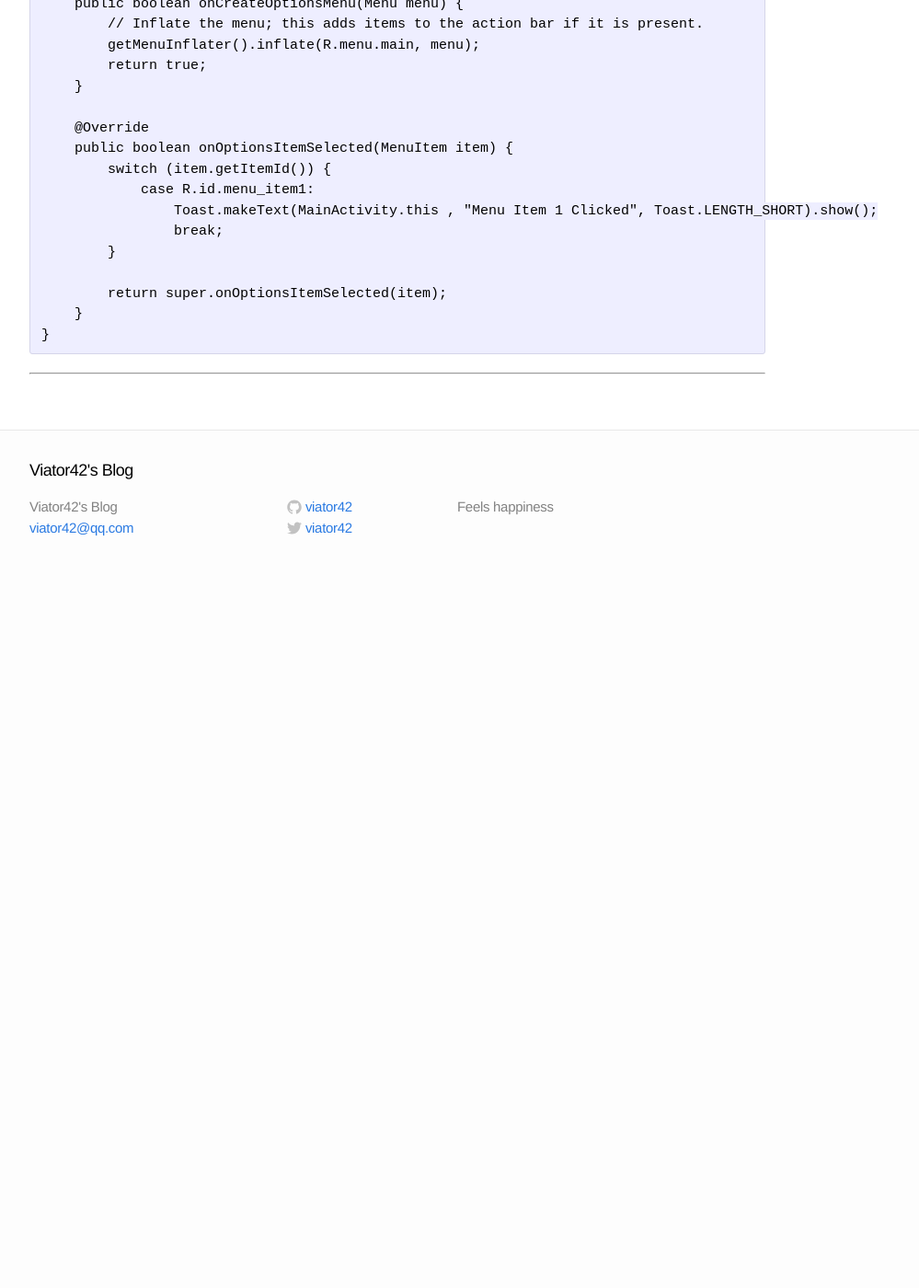
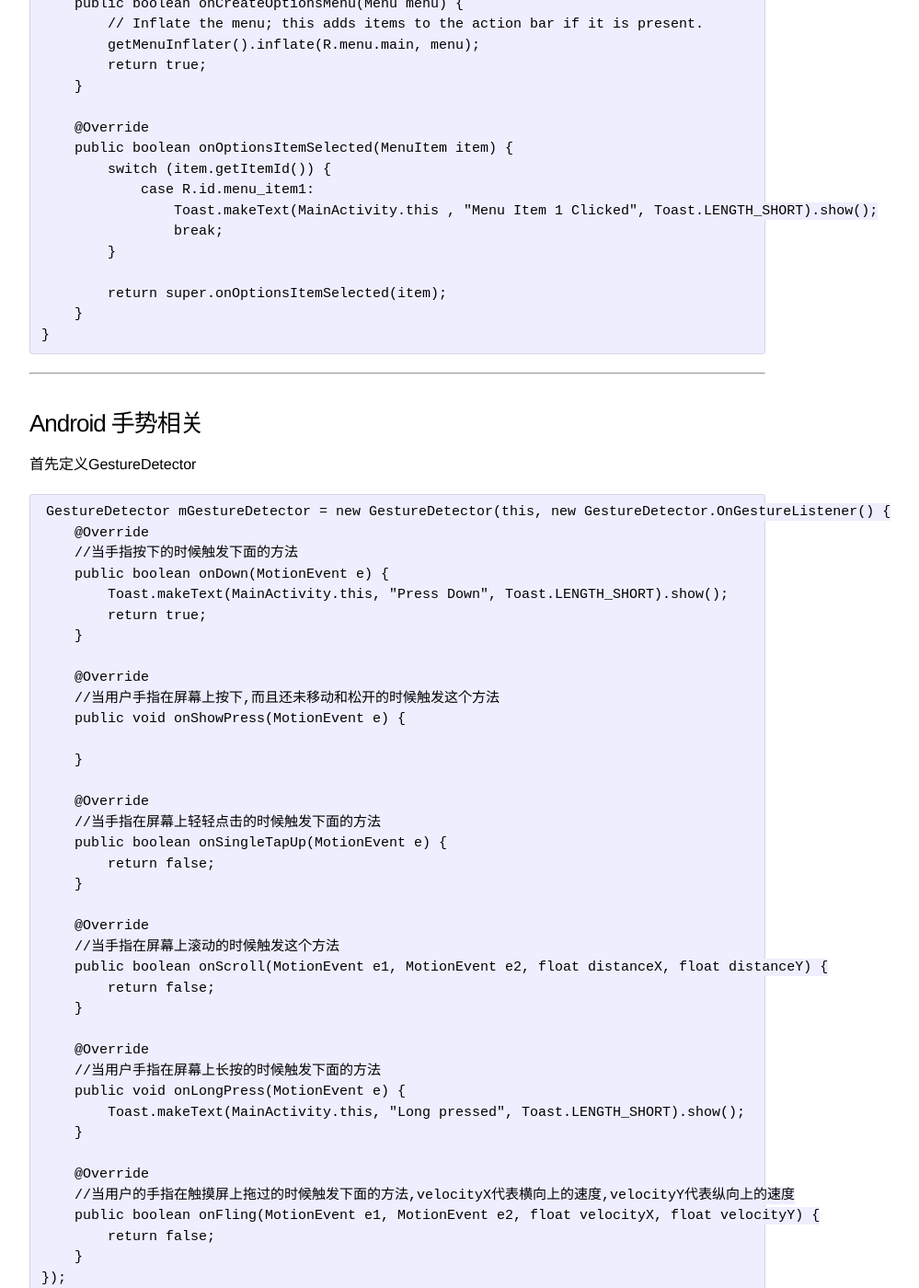
Before and after one commit to viator42/viator42.github.io, a Jekyll site: the page built from _posts/2014-4-4-android-note.markdown, in a window 1280 px wide and 1400 px high, scrolled down 25564 px. Shown: the whole window at 92% size, without its empty margins (208-1207 px from the left). Built offline with Jekyll 4.4.1, drawn with Linux system fonts in a browser that asks for light colours; before the commit the page ends 26194 px from its top, so only the background shows below that; some of the changed text lies outside the part shown.

Commit message:
update post

```diff
--- a/_posts/2014-4-4-android-note.markdown
+++ b/_posts/2014-4-4-android-note.markdown
@@ -1072,3 +1072,57 @@ Toolbar中可以添加自定义控件
     }
 
 --------
+
+### Android 手势相关
+
+首先定义GestureDetector
+
+    GestureDetector mGestureDetector = new GestureDetector(this, new GestureDetector.OnGestureListener() {
+        @Override
+        //当手指按下的时候触发下面的方法
+        public boolean onDown(MotionEvent e) {
+            Toast.makeText(MainActivity.this, "Press Down", Toast.LENGTH_SHORT).show();
+            return true;
+        }
+
+        @Override
+        //当用户手指在屏幕上按下,而且还未移动和松开的时候触发这个方法
+        public void onShowPress(MotionEvent e) {
+
+        }
+
+        @Override
+        //当手指在屏幕上轻轻点击的时候触发下面的方法
+        public boolean onSingleTapUp(MotionEvent e) {
+            return false;
+        }
+
+        @Override
+        //当手指在屏幕上滚动的时候触发这个方法
+        public boolean onScroll(MotionEvent e1, MotionEvent e2, float distanceX, float distanceY) {
+            return false;
+        }
+
+        @Override
+        //当用户手指在屏幕上长按的时候触发下面的方法
+        public void onLongPress(MotionEvent e) {
+            Toast.makeText(MainActivity.this, "Long pressed", Toast.LENGTH_SHORT).show();
+        }
+
+        @Override
+        //当用户的手指在触摸屏上拖过的时候触发下面的方法,velocityX代表横向上的速度,velocityY代表纵向上的速度
+        public boolean onFling(MotionEvent e1, MotionEvent e2, float velocityX, float velocityY) {
+            return false;
+        }
+    });
+
+组件应用touch事件, 将touch事件交给gesture处理
+
+    button = (Button) findViewById(R.id.test_btn);
+    button.setOnTouchListener(new View.OnTouchListener() {
+        @Override
+        public boolean onTouch(View v, MotionEvent event) {
+            mGestureDetector.onTouchEvent(event);
+            return true;
+        }
+    });
```
